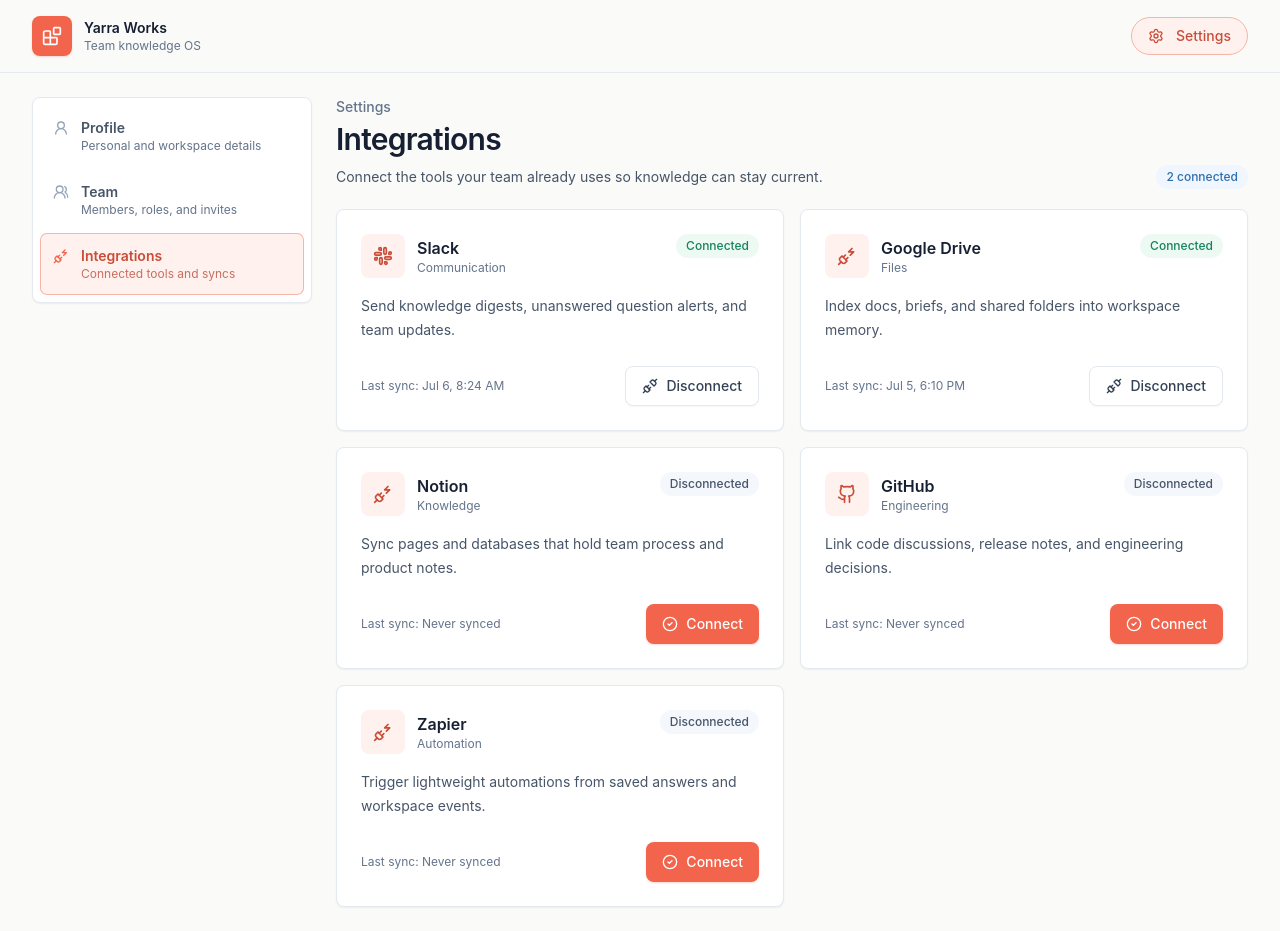
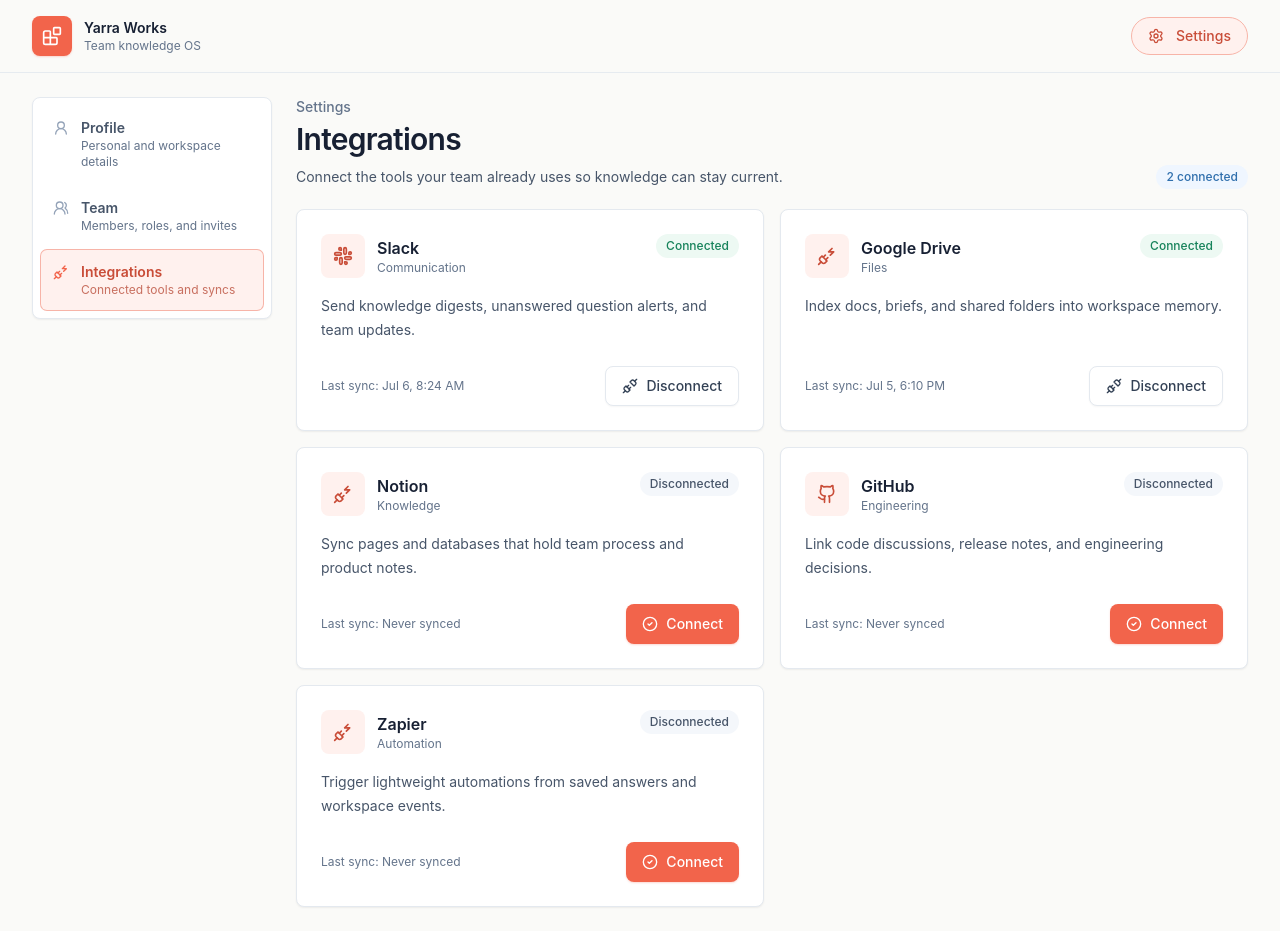
Before and after one commit to farrukhh25-AA/fictional-saas-settings, a React (Vite) app: page /settings/integrations in a window 1280 px wide. Built offline with nearby package versions, Linux system fonts and the light colour scheme.

Commit message:
Widen settings desktop layout

```diff
--- a/src/layout/SettingsLayout.tsx
+++ b/src/layout/SettingsLayout.tsx
@@ -30,7 +30,7 @@
   return (
     <div className="min-h-screen bg-[#fafaf8] text-[#172033]">
       <header className="border-b border-[#e4e9ef]/90 bg-[#fafaf8]/90 backdrop-blur">
-        <div className="mx-auto flex max-w-7xl items-center justify-between gap-4 px-4 py-4 sm:px-6 lg:px-8">
+        <div className="mx-auto flex max-w-[96rem] items-center justify-between gap-4 px-4 py-4 sm:px-6 lg:px-8">
           <div className="flex items-center gap-3">
             <div className="flex h-10 w-10 items-center justify-center rounded-lg bg-[#f2644b] text-white shadow-sm shadow-[#f2644b]/25">
               <Blocks className="h-5 w-5" />
@@ -47,7 +47,7 @@
         </div>
       </header>
 
-      <div className="mx-auto grid max-w-7xl gap-6 px-4 py-6 sm:px-6 lg:grid-cols-[280px_1fr] lg:px-8">
+      <div className="mx-auto grid max-w-[96rem] gap-6 px-4 py-6 sm:px-6 lg:grid-cols-[240px_minmax(0,1fr)] lg:px-8">
         <aside className="lg:sticky lg:top-6 lg:self-start">
           <div className="rounded-lg border border-[#e4e9ef] bg-white p-2 shadow-sm shadow-slate-950/[0.06]">
             <button
```
